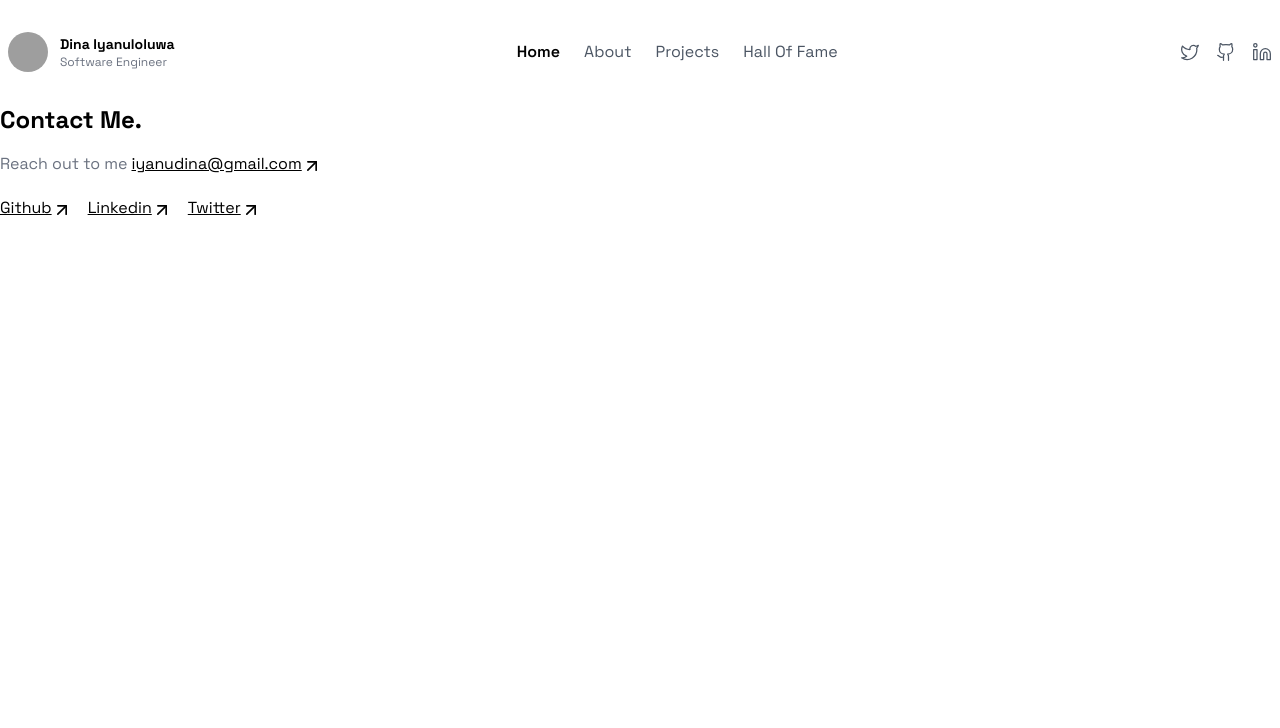
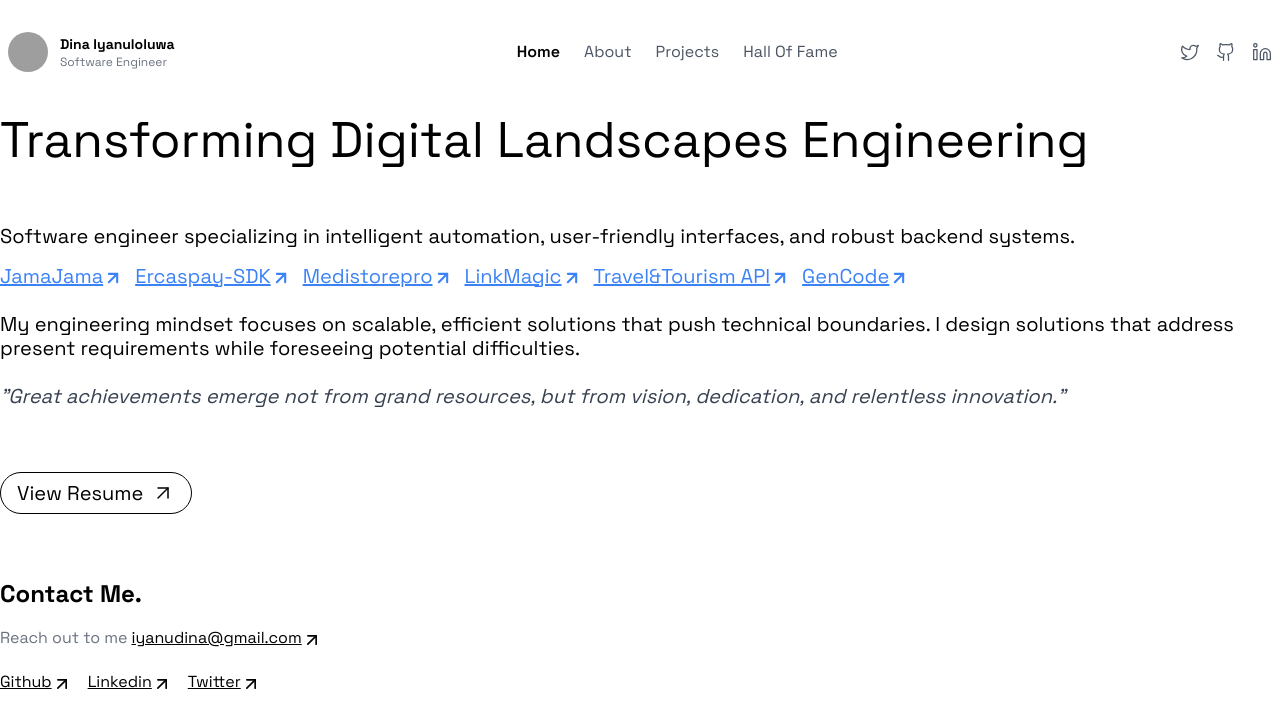
Before and after one commit to iyanuloluwa-Miracle/dinaiyanuloluwa, a Vue app: page / in a window 1280 px wide. Shown: the top 728 px of the page. Built offline with nearby package versions, Linux system fonts and the light colour scheme; grey boxes are pictures that could not be loaded.

Commit message:
feat: update home page content and layout; enhance animations and add new links

```diff
--- a/src/views/home/home.vue
+++ b/src/views/home/home.vue
@@ -1,54 +1,91 @@
+<!-- src/pages/index.vue -->
 <template>
+  <div>
     <Navbar />
-  <!-- <div class="my-4">
+
+    <div class="my-10">
       <div class="content-section">
         <h1 class="text-4xl lg:text-[50px]">
-            Engineering Seamless User Experiences.
+          Transforming Digital Landscapes Engineering
         </h1>
+        <br />
+        <br />
         <div class="text-base lg:text-[20px] mt-4">
           <p>
-              Software Engineer building scalable Backend Systems, Engaging User Interfaces,
-              Intelligent Bots & Web Scrapers. Creator of
-              <ColoredLink href="https://github.com/adedoyin-emmanuel/methane-cli">
-                Methane-Cli
-              </ColoredLink>
+            Software engineer specializing in intelligent automation,
+            user-friendly interfaces, and robust backend systems.
           </p>
 
-            <p class="mt-4">You can do great things from a small place.</p>
+          <div className="flex items-center gap-x-3 flex-wrap mt-4">
+            <ColoredLink
+              href="https://jamajama.com/"
+            >
+              JamaJama
+            </ColoredLink>
+            <ColoredLink
+              href="https://github.com/Adedoyin-Emmanuel/ercaspay-js-sdk"
+            >
+              Ercaspay-SDK
+            </ColoredLink>
+            <ColoredLink href="https://www.medistorepro.com/">
+                Medistorepro
+            </ColoredLink>
+            <ColoredLink href="https://link-magic.vercel.app/">
+              LinkMagic
+            </ColoredLink>
+            <ColoredLink href="https://github.com/iyanuloluwa-Miracle/TEAM-6-PURPLE">
+              Travel&Tourism API
+            </ColoredLink>
+            <ColoredLink href="https://gencode-sigma.vercel.app/">
+              GenCode
+            </ColoredLink>
+          </div>
+
+          <br />
+          <p>
+            My engineering mindset focuses on scalable, efficient solutions that
+            push technical boundaries. I design solutions that address present
+            requirements while foreseeing potential difficulties.
+          </p>
+
+          <br />
+          <p class="italic text-gray-700">
+            "Great achievements emerge not from grand resources, but from
+            vision, dedication, and relentless innovation."
+          </p>
+
+          <br />
+          <br />
 
           <a
             href="/Adedoyin-Emmanuel-Resume.pdf"
             target="_blank"
             class="inline-flex items-center gap-2 mt-4 px-4 py-2 border border-black rounded-full hover:bg-black hover:text-white transition-all"
           >
-              Resume <ArrowUpRight :stroke-width="1.5" />
+            View Resume <ArrowUpRight :stroke-width="1.5" />
           </a>
         </div>
       </div>
-      </div> -->
+    </div>
+    <br>
 
-
-
-
-
-
-
-
-  <Footer/>
+    <Footer />
+  </div>
 </template>
 
+  <script setup>
+import Navbar from "../../components/navbar/index.vue";
+import { ArrowUpRight } from "lucide-vue-next";
+import gsap from "gsap";
+import ColoredLink from "../../components/link/link.vue";
+import { onMounted } from "vue";
+import Footer from "../../components/footer/index.vue";
 
-
-
-<script>
-import Navbar from '../../components/navbar/index.vue';
-import Footer from '../../components/footer/index.vue';
-
-
-export default {
-    components: {
-        Navbar,
-        Footer
-    }
-}
+onMounted(() => {
+  gsap.fromTo(
+    ".content-section",
+    { opacity: 0, y: 100 },
+    { opacity: 1, y: 0, duration: 2, ease: "power3.out" }
+  );
+});
 </script>
```
Lines whose indentation alone changed are shown as unchanged.
